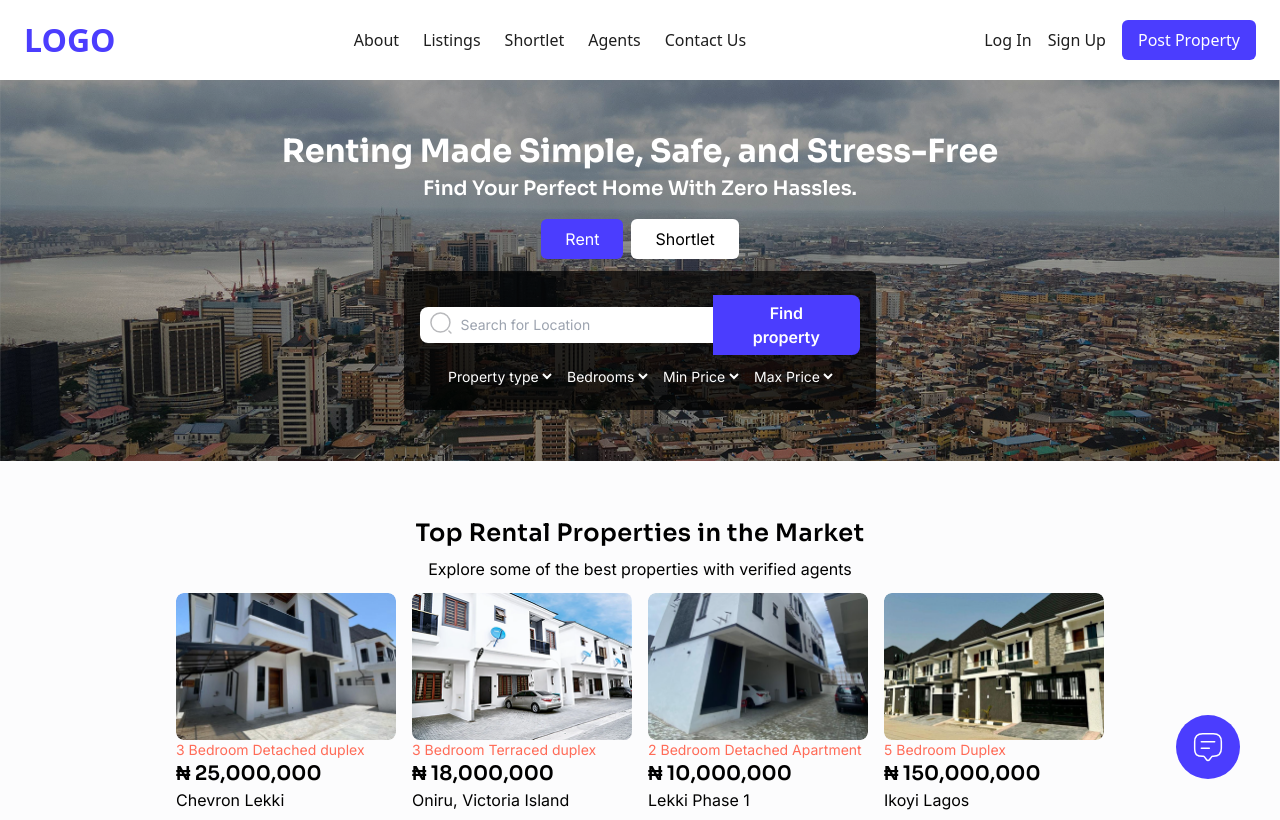
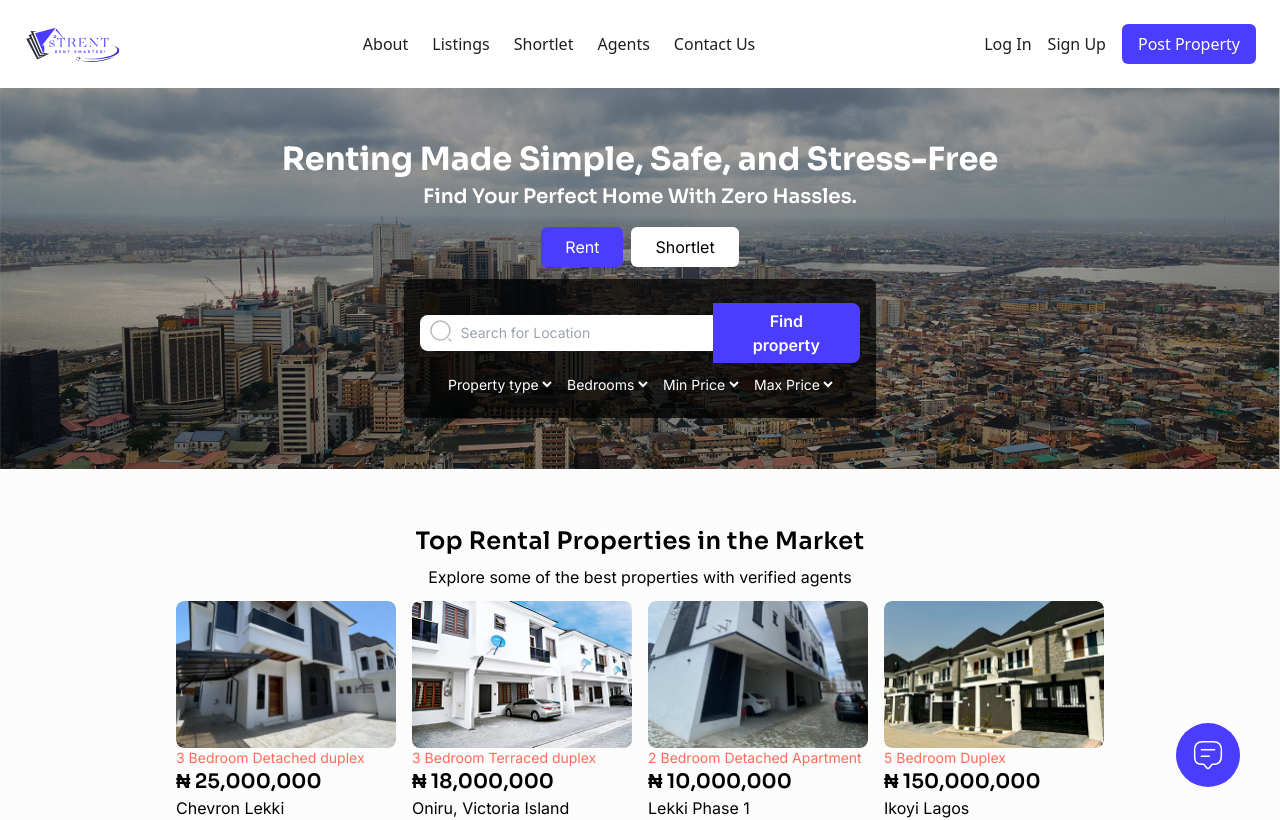
Before and after one commit to Strent-Org/frontend, a React (Vite) app: page / in a window 1280 px wide. Shown: the top 820 px of the page. Built offline with nearby package versions, Linux system fonts and the light colour scheme.

Commit message:
new commit

```diff
--- a/src/components/Nav.jsx
+++ b/src/components/Nav.jsx
@@ -1,17 +1,17 @@
 import { Link } from "react-router-dom";
-// import logo from "../assets/images/strent-logo.svg";
+import logo from "../assets/images/strent-logo.svg";
 
 const Navbar = () => {
   return (
     <header className="bg-white shadow-sm">
       <nav className="max-w-7xl mx-auto px-6 py-4 flex items-center justify-between">
         {/* Logo */}
-        <div className="text-[32px] font-bold text-[#4B3DFE]">
+        {/* <div className="text-[32px] font-bold text-[#4B3DFE]">
           LOGO
-        </div>
-        {/* <Link to="/" className="flex items-center">
+        </div> */}
+        <Link to="/" className="flex items-center">
           <img src={logo} alt="Logo" className="h-14 w-auto object-contain" />
-        </Link> */}
+        </Link>
 
         {/* Menu Links */}
         <ul className="flex space-x-6 text-base font-normal text-[#1E1E1E]">
```
